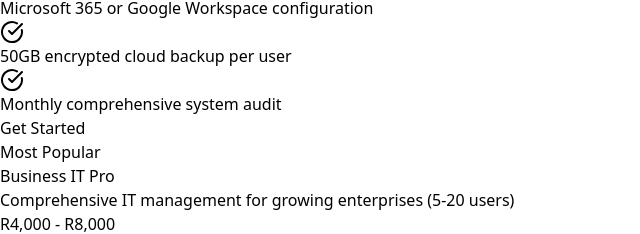
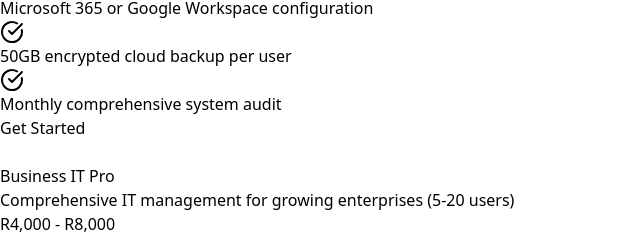
Before and after one commit to valdoramakuela/integro-systems-website, a React (Vite) app: page / in a window 1280 px wide. Shown: the part 2446-2680 px from the top of the page, without its empty margins (0-640 px from the left). Built offline with nearby package versions, Linux system fonts and the light colour scheme.

Commit message:
Center Most Popular Widget App.jsx

```diff
--- a/src/App.jsx
+++ b/src/App.jsx
@@ -607,10 +607,13 @@
                 } relative group`}
               >
                 {pkg.highlighted && (
-                  <div className="absolute -top-4 left-1/2 -translate-x-1/2 bg-gradient-to-r from-teal-500 to-cyan-500 text-white px-6 py-1.5 rounded-full text-sm font-bold shadow-lg animate-bounce">
-                    Most Popular
-                  </div>
-                )}
+  <div
+    className="absolute -top-3 left-1/2 transform -translate-x-1/2 bg-gradient-to-r from-teal-500 to-cyan-500 text-white px-6 py-1.5 rounded-full text-sm font-bold shadow-lg animate-bounce"
+    style={{ transform: 'translateX(-50%)' }}
+  >
+    Most Popular
+  </div>
+)}
                 <div className={`w-full h-6 bg-gradient-to-r ${pkg.color} rounded-full mb-6 group-hover:h-7 transition-all duration-300 shadow-2xl ring-2 ring-white/10`} style={{opacity: 1}}></div>
                 <h3 className="text-2xl font-bold mb-2 text-white">{pkg.name}</h3>
                 <p className="text-gray-300 mb-6">{pkg.description}</p>
```
